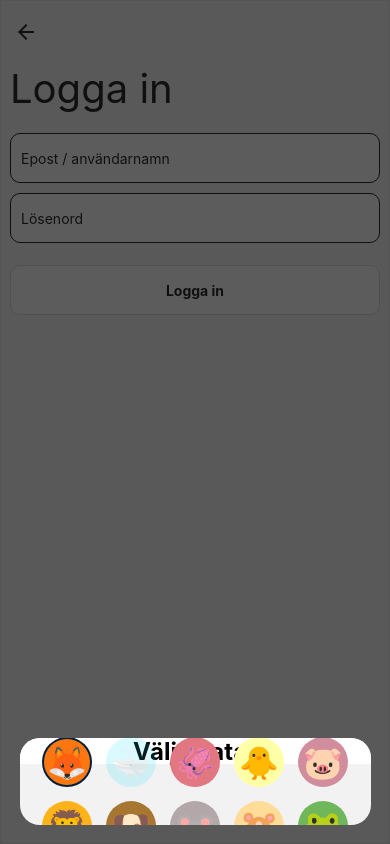
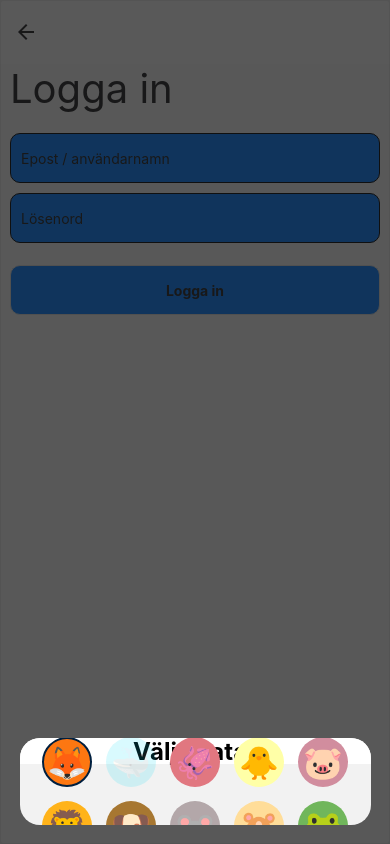
Before and after one commit to ViktorNy/TheHousehold, a React Native app: screen /Login in a window 390 px wide. Built offline with nearby package versions, Linux system fonts and the light colour scheme.

Commit message:
added useTheme paper functionality

```diff
--- a/App.tsx
+++ b/App.tsx
@@ -1,12 +1,58 @@
+import { DarkTheme as NavigationDarkTheme, DefaultTheme as NavigationDefaultTheme } from "@react-navigation/native";
 import { StatusBar } from "expo-status-bar";
 import React from "react";
 import { useColorScheme } from "react-native";
-import { Provider as PaperProvider } from "react-native-paper";
+import { DarkTheme as PaperDarkTheme, DefaultTheme as PaperDefaultTheme, Provider as PaperProvider } from "react-native-paper";
 import { SafeAreaProvider } from "react-native-safe-area-context";
 import { Provider } from "react-redux";
 import RootStackNavigator from "./navigation/RootStackNavigator";
 import { store } from "./store/store";
-import { CustomDarkTheme, CustomDefaultTheme } from "./style/themes";
+
+declare global {
+    namespace ReactNativePaper {
+        interface ThemeColors {
+            popupBackground: string;
+            popupOverlayColor: string;
+            grayedOutText: string;
+            avatarOutline: string;
+            passedDueBy: string;
+            border: string;
+        }
+    }
+}
+
+const CustomDefaultTheme = {
+    ...NavigationDefaultTheme,
+    ...PaperDefaultTheme,
+    colors: {
+        ...NavigationDefaultTheme.colors,
+        ...PaperDefaultTheme.colors,
+        primary: "rgb(255, 255, 255)",
+        popupBackground: "#F2F2F2",
+        popupOverlayColor: "rgb(255, 255, 255)",
+        grayedOutText: "rgb(100, 100, 100)",
+        avatarOutline: "#001f3f",
+        passedDueBy: "black", // för Emelie
+        border: "rgb(200, 200, 200)",
+    },
+};
+
+const CustomDarkTheme = {
+    ...NavigationDarkTheme,
+    ...PaperDarkTheme,
+    colors: {
+        ...NavigationDarkTheme.colors,
+        ...PaperDarkTheme.colors,
+        primary: "rgb(50, 50, 50)",
+        background: "rgb(0, 0, 0)",
+        popupBackground: "#000",
+        popupOverlayColor: "rgb(50, 50, 50)",
+        grayedOutText: "rgb(130, 130, 130)",
+        avatarOutline: "#B10DC9",
+        passedDueBy: "white", // för Emelie
+        border: "rgb(20, 20, 20)",
+    },
+};
 
 export default function App() {
     const scheme = useColorScheme();
@@ -14,7 +60,7 @@ export default function App() {
         <Provider store={store}>
             <PaperProvider theme={scheme === "dark" ? CustomDarkTheme : CustomDefaultTheme}>
                 <SafeAreaProvider>
-                    <RootStackNavigator />
+                    <RootStackNavigator colorScheme={scheme} />
                     <StatusBar style="auto" />
                 </SafeAreaProvider>
             </PaperProvider>
--- a/navigation/RootStackNavigator.tsx
+++ b/navigation/RootStackNavigator.tsx
@@ -1,7 +1,7 @@
-import { NavigationContainer } from "@react-navigation/native";
+import { DarkTheme, DefaultTheme, NavigationContainer } from "@react-navigation/native";
 import { createNativeStackNavigator, NativeStackScreenProps } from "@react-navigation/native-stack";
 import React from "react";
-import { useColorScheme } from "react-native";
+import { ColorSchemeName } from "react-native";
 import { useTheme } from "react-native-paper";
 import { User } from "../data/data";
 import ChoreDetailScreen from "../screens/ChoreDetailScreen";
@@ -14,7 +14,6 @@ import MemberScreen from "../screens/MemberScreen";
 import RegisterScreen from "../screens/RegisterScreen";
 import RegisterUserNameScreen from "../screens/RegisterUserNameScreen";
 import StartScreen from "../screens/StartScreen";
-import { CustomDarkTheme, CustomDefaultTheme } from "../style/themes";
 
 type RootStackParamList = {
     Start: undefined; // Tar inte in några parametrerar
@@ -33,11 +32,10 @@ export type RootStackScreenProps<Screen extends keyof RootStackParamList> = Nati
 
 const Stack = createNativeStackNavigator<RootStackParamList>();
 
-function RootStackNavigator() {
-    const scheme = useColorScheme();
+function RootStackNavigator({ colorScheme }: { colorScheme: ColorSchemeName }) {
     const { colors } = useTheme();
     return (
-        <NavigationContainer theme={scheme === "dark" ? CustomDarkTheme : CustomDefaultTheme}>
+        <NavigationContainer theme={colorScheme === "dark" ? DarkTheme : DefaultTheme}>
             <Stack.Navigator>
                 <Stack.Screen name="Start" options={{ headerShown: false }} component={StartScreen} />
                 <Stack.Screen
--- a/style/themes.ts
+++ /dev/null
@@ -1,45 +0,0 @@
-import { DarkTheme as NavigationDarkTheme, DefaultTheme as NavigationDefaultTheme } from "@react-navigation/native";
-import { DarkTheme as PaperDarkTheme, DefaultTheme as PaperDefaultTheme } from "react-native-paper";
-
-declare global {
-    namespace ReactNativePaper {
-        interface ThemeColors {
-            popupBackground: string;
-            popupOverlayColor: string;
-            grayedOutText: string;
-            avatarOutline: string;
-            passedDueBy: string;
-        }
-    }
-}
-
-export const CustomDefaultTheme = {
-    ...NavigationDefaultTheme,
-    ...PaperDefaultTheme,
-    colors: {
-        ...NavigationDefaultTheme.colors,
-        ...PaperDefaultTheme.colors,
-        primary: "rgb(255, 255, 255)",
-        popupBackground: "#F2F2F2",
-        popupOverlayColor: "rgb(255, 255, 255)",
-        grayedOutText: "rgb(100, 100, 100)",
-        avatarOutline: "#001f3f",
-        passedDueBy: "black", // för Emelie
-    },
-};
-
-export const CustomDarkTheme = {
-    ...NavigationDarkTheme,
-    ...PaperDarkTheme,
-    colors: {
-        ...NavigationDarkTheme.colors,
-        ...PaperDarkTheme.colors,
-        primary: "rgb(50, 50, 50)",
-        background: "rgb(0, 0, 0)",
-        popupBackground: "#000",
-        popupOverlayColor: "rgb(50, 50, 50)",
-        grayedOutText: "rgb(130, 130, 130)",
-        avatarOutline: "#B10DC9",
-        passedDueBy: "white", // för Emelie
-    },
-};
```
